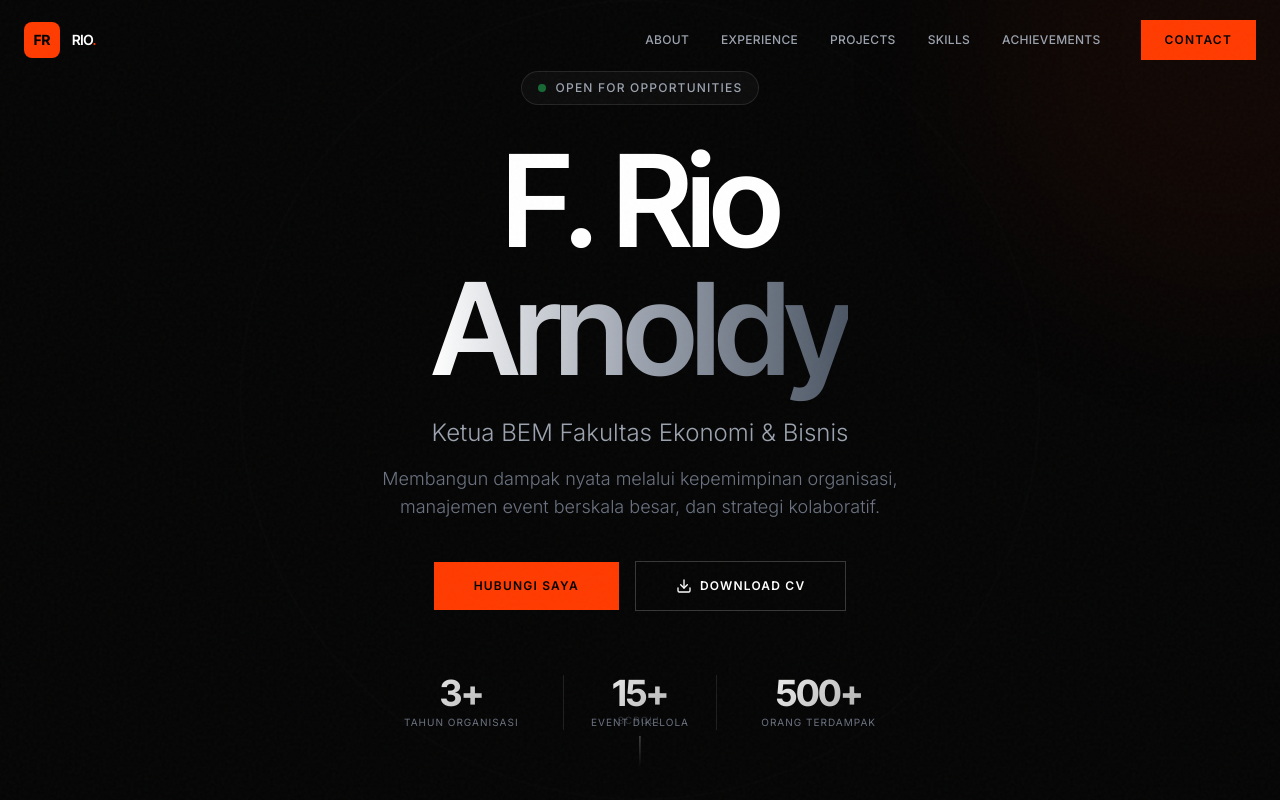
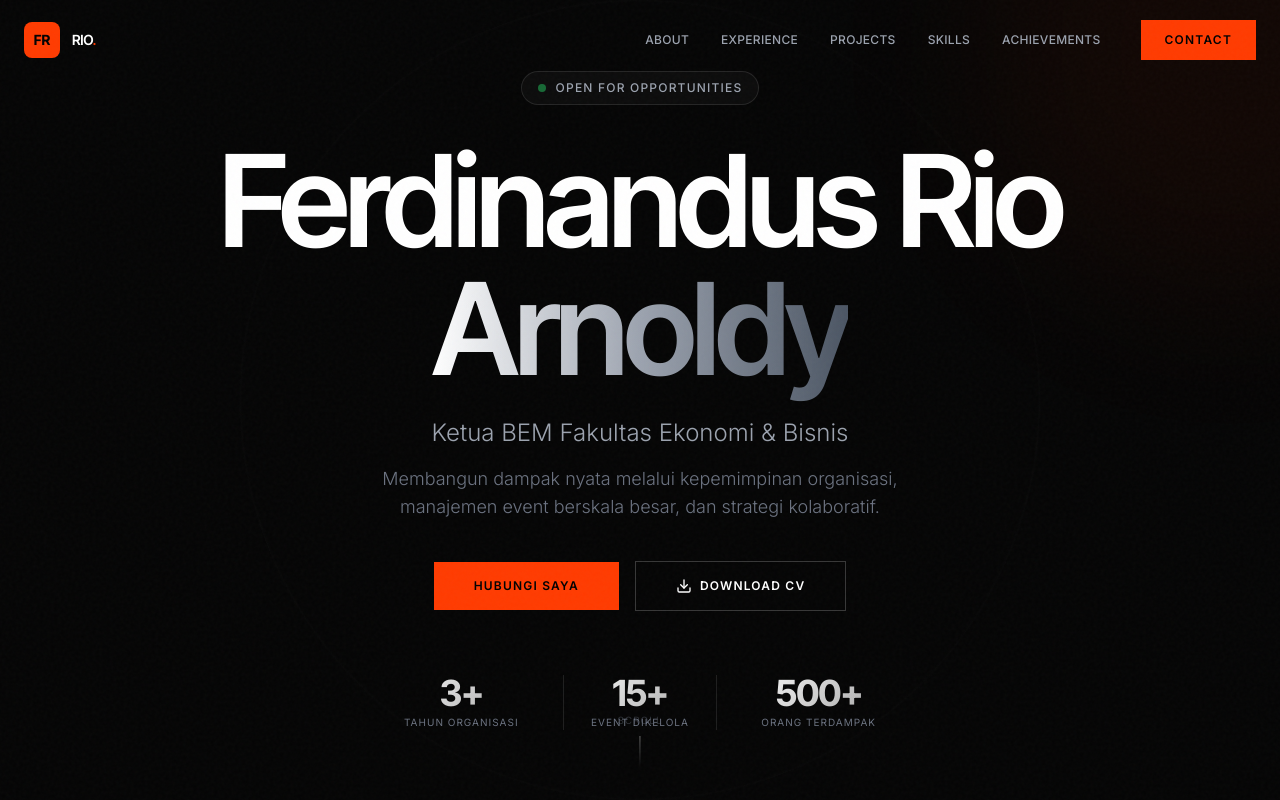
Before and after one commit to ferdinandusrio01-cyber/Contoh, a plain HTML site: page index.html in a window 1280 px wide. Shown: the top 800 px of the page. Drawn offline with nearby package versions, Linux system fonts and the light colour scheme.

Commit message:
Update name from 'F. Rio' to 'Ferdinandus Rio'

```diff
--- a/index.html
+++ b/index.html
@@ -270,7 +270,7 @@
             </div>
 
             <h1 class="reveal reveal-delay-1 font-display font-semibold text-5xl sm:text-6xl md:text-8xl lg:text-9xl tracking-tightest leading-[0.9] mb-6">
-                F. Rio<br>
+                Ferdinandus Rio<br>
                 <span class="text-transparent bg-clip-text bg-gradient-to-r from-white via-gray-400 to-gray-600">Arnoldy</span>
             </h1>
 
```
